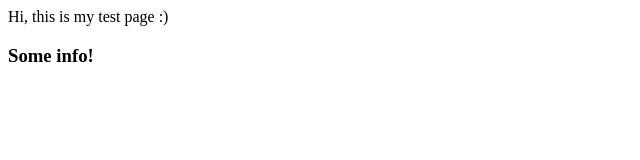
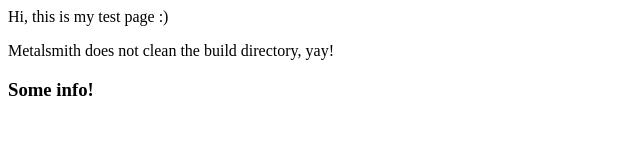
Before and after one commit to rickvanbalkom/rickvanbalkom.github.io, a plain HTML site: page index.html in a window 1280 px wide. Shown: the whole page, without its empty margins (0-640 px from the left). Drawn offline with Linux system fonts and the light colour scheme.

Commit message:
Testing Metalsmith clean directory false

```diff
--- a/index.html
+++ b/index.html
@@ -1,2 +1,3 @@
 <p>Hi, this is my test page :)</p>
+<p>Metalsmith does not clean the build directory, yay!</p>
 <h3 id="some-info-">Some info!</h3>
```
